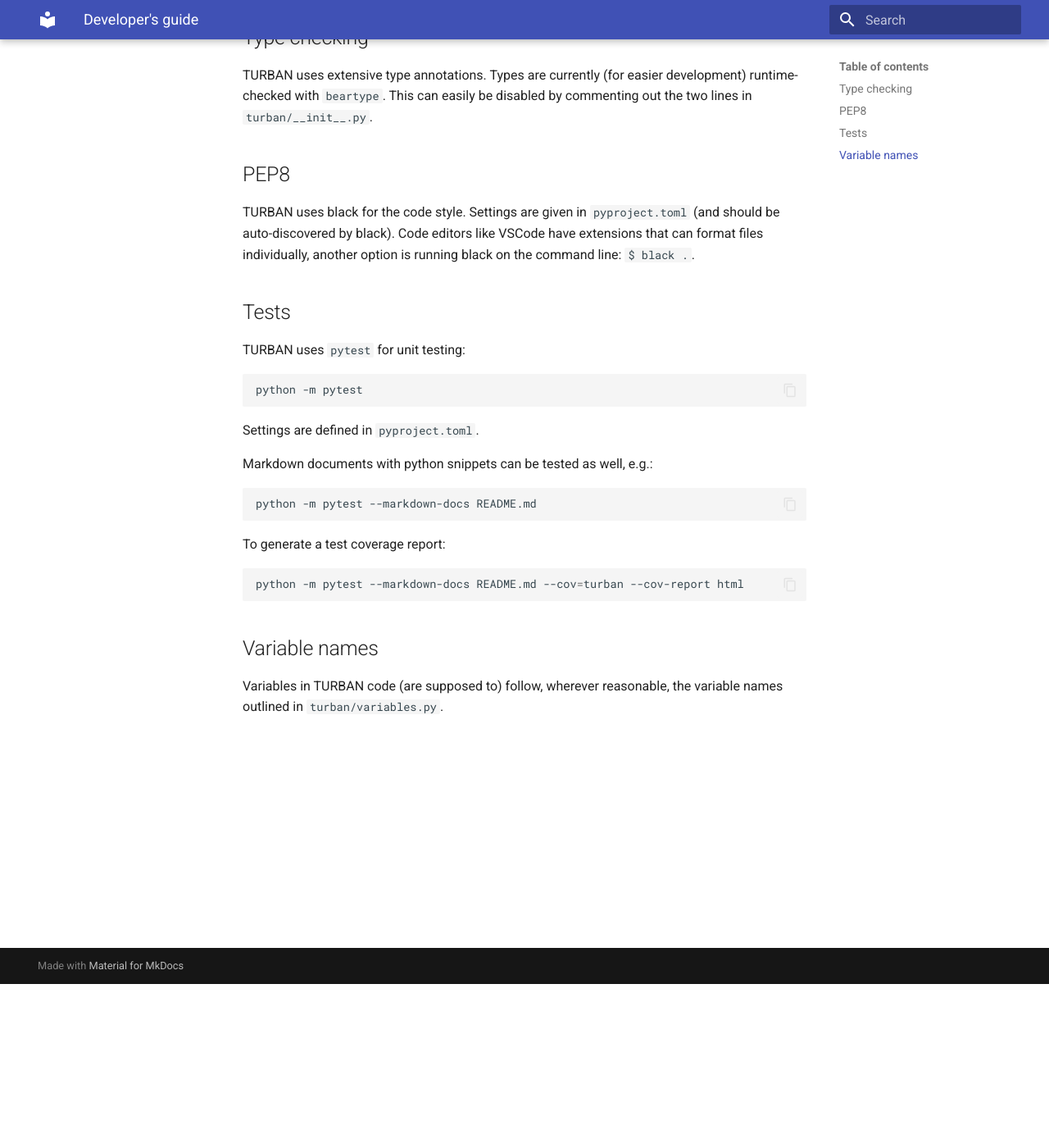
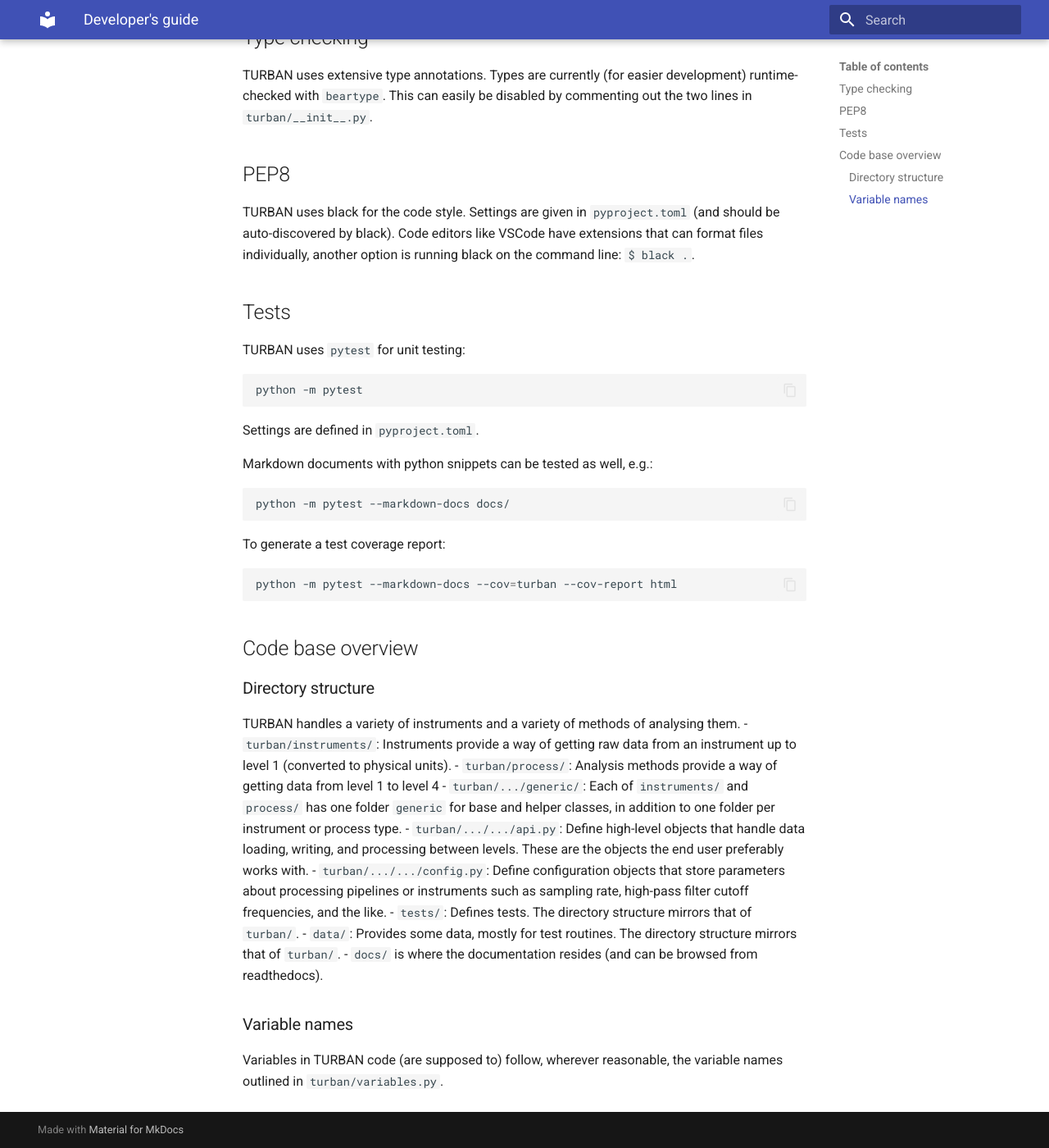
Before and after one commit to turban-toolbox/turban-toolbox, an MkDocs documentation site: the page built from docs/devguide.md, in a window 1280 px wide and 1400 px high, scrolled down 200 px. Shown: the whole window at 82% size. Built offline with MkDocs 1.6.1 and Material for MkDocs 9.7.7, drawn with Linux system fonts in a browser that asks for light colours.

Commit message:
docs tests passing

````diff
--- a/docs/devguide.md
+++ b/docs/devguide.md
@@ -18,14 +18,29 @@ Settings are defined in `pyproject.toml`.
 
 Markdown documents with python snippets can be tested as well, e.g.:
 ```bash
-python -m pytest --markdown-docs README.md
+python -m pytest --markdown-docs docs/
 ```
 
 To generate a test coverage report:
 ```bash
-python -m pytest --markdown-docs README.md --cov=turban --cov-report html
+python -m pytest --markdown-docs --cov=turban --cov-report html
 ```
 
-## Variable names
+## Code base overview
+
+### Directory structure
+
+
+TURBAN handles a variety of instruments and a variety of methods of analysing them.
+- `turban/instruments/`: Instruments provide a way of getting raw data from an instrument up to level 1 (converted to physical units).
+- `turban/process/`: Analysis methods provide a way of getting data from level 1 to level 4
+- `turban/.../generic/`: Each of `instruments/` and `process/` has one folder `generic` for base and helper classes, in addition to one folder per instrument or process type.
+- `turban/.../.../api.py`: Define high-level objects that handle data loading, writing, and processing between levels. These are the objects the end user preferably works with.
+- `turban/.../.../config.py`: Define configuration objects that store parameters about processing pipelines or instruments such as sampling rate, high-pass filter cutoff frequencies, and the like.
+- `tests/`: Defines tests. The directory structure mirrors that of `turban/`.
+- `data/`: Provides some data, mostly for test routines. The directory structure mirrors that of `turban/`.
+- `docs/` is where the documentation resides (and can be browsed from readthedocs).
+
+### Variable names
 
 Variables in TURBAN code (are supposed to) follow, wherever reasonable, the variable names outlined in `turban/variables.py`.
````
Also changed, not shown: docs/manual.md (+16 -15 lines), docs/quickstart.md (+5 -6 lines).
